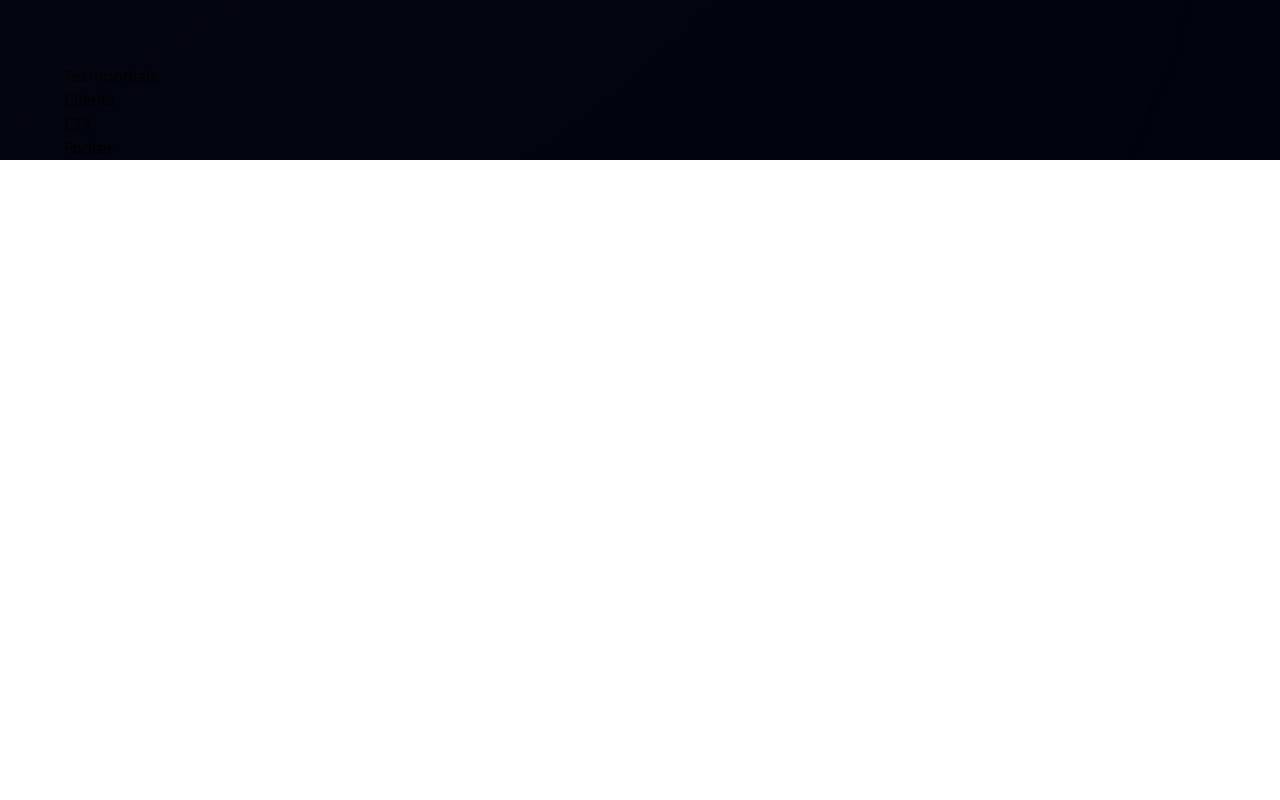
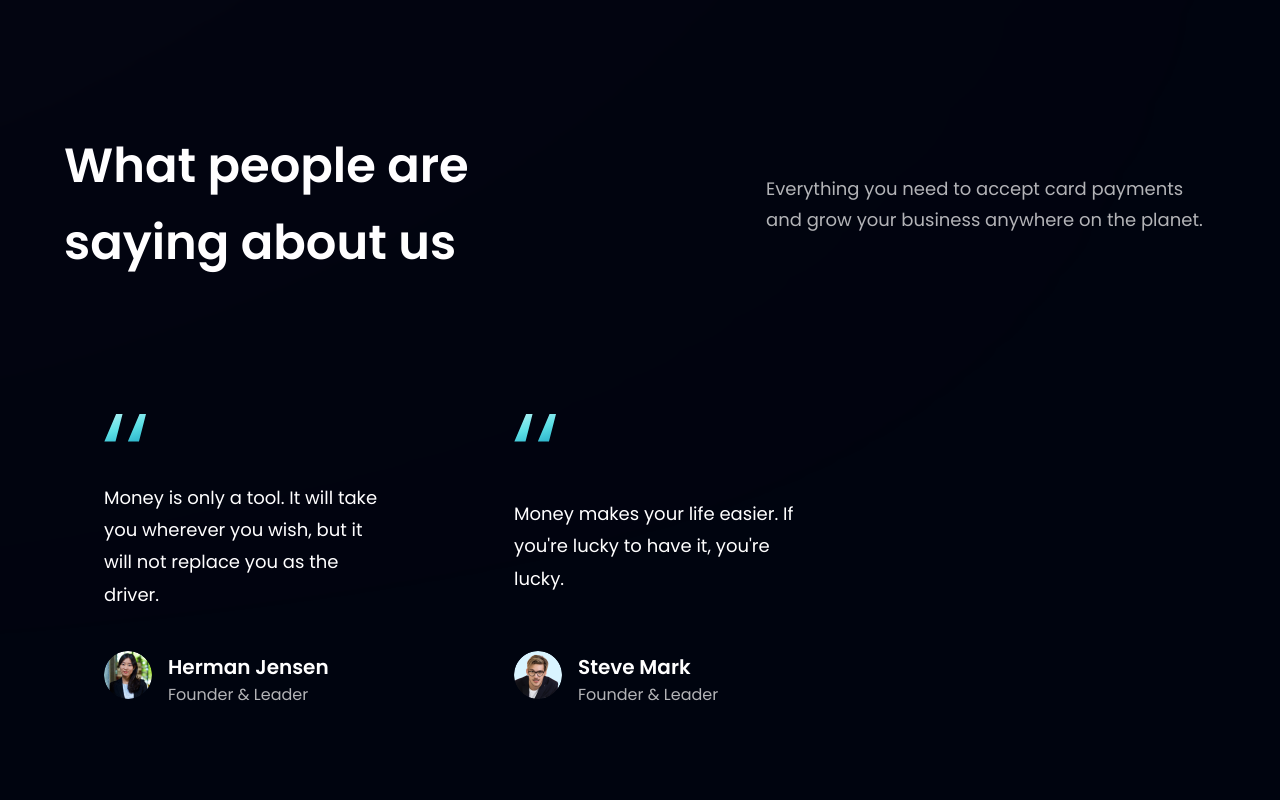
Before and after one commit to Georotzen/bank_modern_app, a React (Vite) app: page / in a window 1280 px wide. Shown: the part 2740-3540 px from the top of the page. Before the commit the page ends 2900 px from the top, so only its background shows below. Built offline with nearby package versions, Linux system fonts and the light colour scheme.

Commit message:
finished FeedbackCard within Testimonials

```diff
--- a/src/components/FeedbackCard.jsx
+++ b/src/components/FeedbackCard.jsx
@@ -1,9 +1,20 @@
-import React from 'react'
+import { quotes } from '../assets';
 
-const FeedbackCard = () => {
-  return (
-    <div>FeedbackCard</div>
-  )
-}
+const FeedbackCard = ({ content, name, title, img }) => (
+  <div className='flex justify-between flex-col px-10 py-12 rounded-[20px] max-w-[370px] md:mr-10 sm:mr-5 mr-0 my-5 feedback-card'>
+    <img src={quotes} alt='double_quotes' className='w-[42.6px] h-[27.6px] object-contain' />
+    <p className='font-poppins font-normal text-[18px] leading-[32.4px] text-white my-10'>{content}</p>
+
+    {/* div for container of client's image, name and title (since they are in-line) */}
+    <div className='flex flex-row'>
+      <img src={img} alt={name} className='w-[48px] h-[48px] rounded-full' />
+      <div className='flex flex-col ml-4'>
+        <h4 className='font-poppins font-semibold text-[20px] leading-[32px] text-white'>{name}</h4>
+        <p className='font-poppins font-normal text-[16px] leading-[24px] text-dimWhite'>{title}</p>
+      </div>
+    </div>
+  </div>
+)
+
 
 export default FeedbackCard
--- a/src/components/Testimonials.jsx
+++ b/src/components/Testimonials.jsx
@@ -1,9 +1,29 @@
-import React from 'react'
+import { feedback } from '../constants';
+import styles from '../style';
+import FeedbackCard from './FeedbackCard';
 
-const Testimonials = () => {
-  return (
-    <div>Testimonials</div>
-  )
-}
+const Testimonials = () => (
+    <section id='clients' className={`${styles.paddingY} ${styles.flexCenter} flex-col relative`}>
+        {/* TODO */}
+
+        {/* self closing div for gradient */}
+        <div />
+        {/* div for title and context */}
+        <div className='w-full flex justify-between items-center md:flex-row flex-col sm:mb-16 mb-6 relative z-[1]'>
+          <h1 className={styles.heading2}>What people are <br className='sm:block hidden' />saying about us</h1>
+          <p className={`${styles.paragraph} text-left w-full md:mt-0 max-w-[450px] mt-6`}>Everything you need to accept card payments and grow your business anywhere on the planet.</p>
+        </div>
+
+        {/* div for testimonials from clients */}
+        <div className='flex flex-wrap sm:justify-start justify-center w-full feedback-container relative z-[1]'>
+          {feedback.map((card) => (
+            <FeedbackCard key={card.id} {...card}/>
+          ))}
+        </div>
+
+
+    </section>
+)
+
 
 export default Testimonials
```
